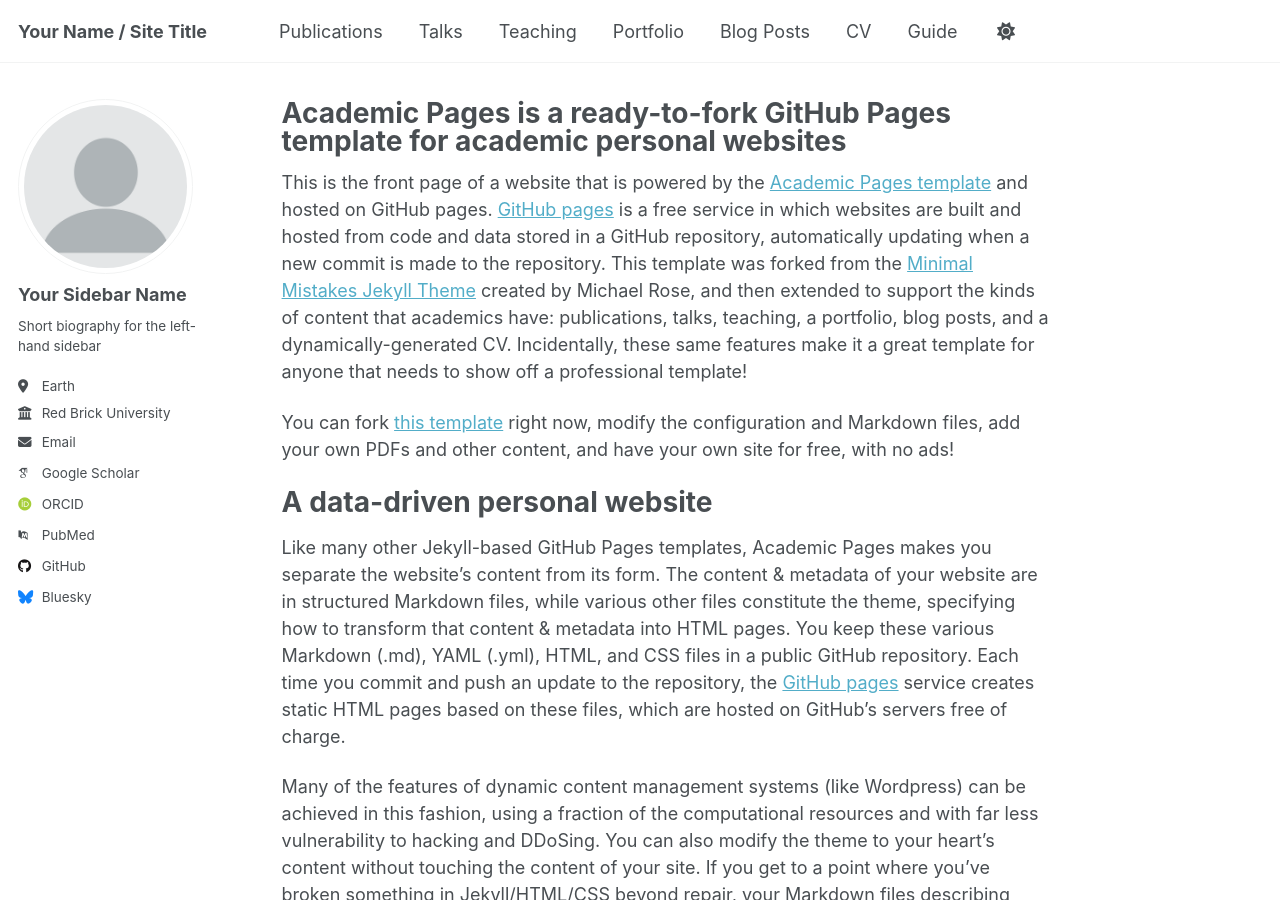
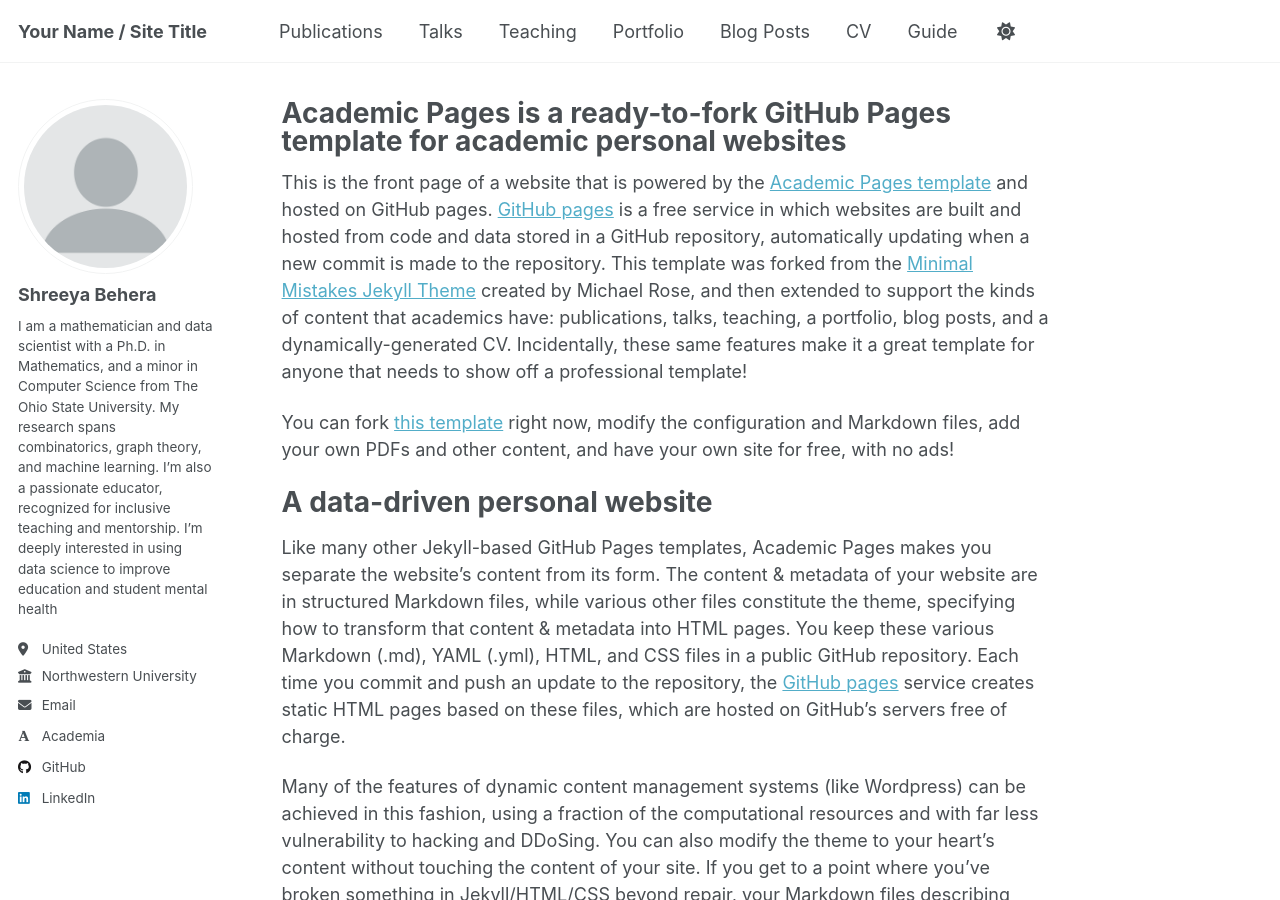
Before and after one commit to Shreeyabehera/shreeyabehera.github.io, a Jekyll site: the page built from _pages/about.md, in a window 1280 px wide and 900 px high. Built offline with Jekyll 4.4.1, drawn with Linux system fonts in a browser that asks for light colours; some web fonts are replaced; a script that is not in the unit is left out.

Commit message:
Update July23 _config.yml

```diff
--- a/_config.yml
+++ b/_config.yml
@@ -13,7 +13,7 @@
 title_separator          : "-"
 name                     : &name "Your Name"
 description              : &description "personal description"
-url                      : https://academicpages.github.io # the base hostname & protocol for your site e.g. "https://[your GitHub username].github.io" or if you already have some other page hosted on Github then use "https://[your GitHub username].github.io/[Your Repo Name]"
+url                      : "https://shreeyabehera.github.io"
 baseurl                  : "" # the subpath of your site, e.g. "/blog"
 repository               : "academicpages/academicpages.github.io"
 
@@ -23,22 +23,25 @@
 author:
   # Biographic information
   avatar           : "profile.png"
-  name             : "Your Sidebar Name"
+  name             : "Shreeya Behera"
   pronouns         : # example: "she/her"
-  bio              : "Short biography for the left-hand sidebar"
-  location         : "Earth"
-  employer         : "Red Brick University"
+  bio              : "I am a mathematician and data scientist with a Ph.D. in Mathematics, and a minor in Computer Science from
+                      The Ohio State University. My research spans combinatorics, graph theory, and machine learning.
+                      I’m also a passionate educator, recognized for inclusive teaching and mentorship.
+                      I’m deeply interested in using data science to improve education and student mental health"
+  location         : "United States"
+  employer         : "Northwestern University"
   uri              : # URL
-  email            : "none@example.org"
+  email            : "behera.shreeya@gmail.com"
 
   # Academic websites
-  academia         : # URL
+  academia         : https://statistics.northwestern.edu/people/faculty/shreeya-behera.html
   arxiv            : # URL - Update with the correct link to your profile
-  googlescholar    : "https://scholar.google.com/citations?user=PS_CX0AAAAAJ"
+  googlescholar    : #"https://scholar.google.com/citations?user=PS_CX0AAAAAJ"
   impactstory      : # URL
-  orcid            : "http://orcid.org/yourorcidurl"
+  orcid            : #"http://orcid.org/yourorcidurl"
   semantic         : # URL
-  pubmed           : "https://www.ncbi.nlm.nih.gov/pubmed/?term=john+snow"
+  pubmed           : # "https://www.ncbi.nlm.nih.gov/pubmed/?term=john+snow"
   researchgate     : # URL
   scopus           : # URL
 
@@ -52,7 +55,7 @@
 
   # Social media
   artstation       : # Username
-  bluesky          : "bsky.app" # Replace this with you Bluesky username
+  bluesky          : #"bsky.app" # Replace this with you Bluesky username
   facebook         : # Username
   flickr           : # Username
   foursquare       : # Username
@@ -61,7 +64,7 @@
   keybase          : # Username
   instagram        : # Username
   lastfm           : # Username
-  linkedin         : # Username
+  linkedin         : https://www.linkedin.com/in/shreeyabehera/
   mastodon         : # URL
   medium           : # URL
   pinterest        : # Username
```
